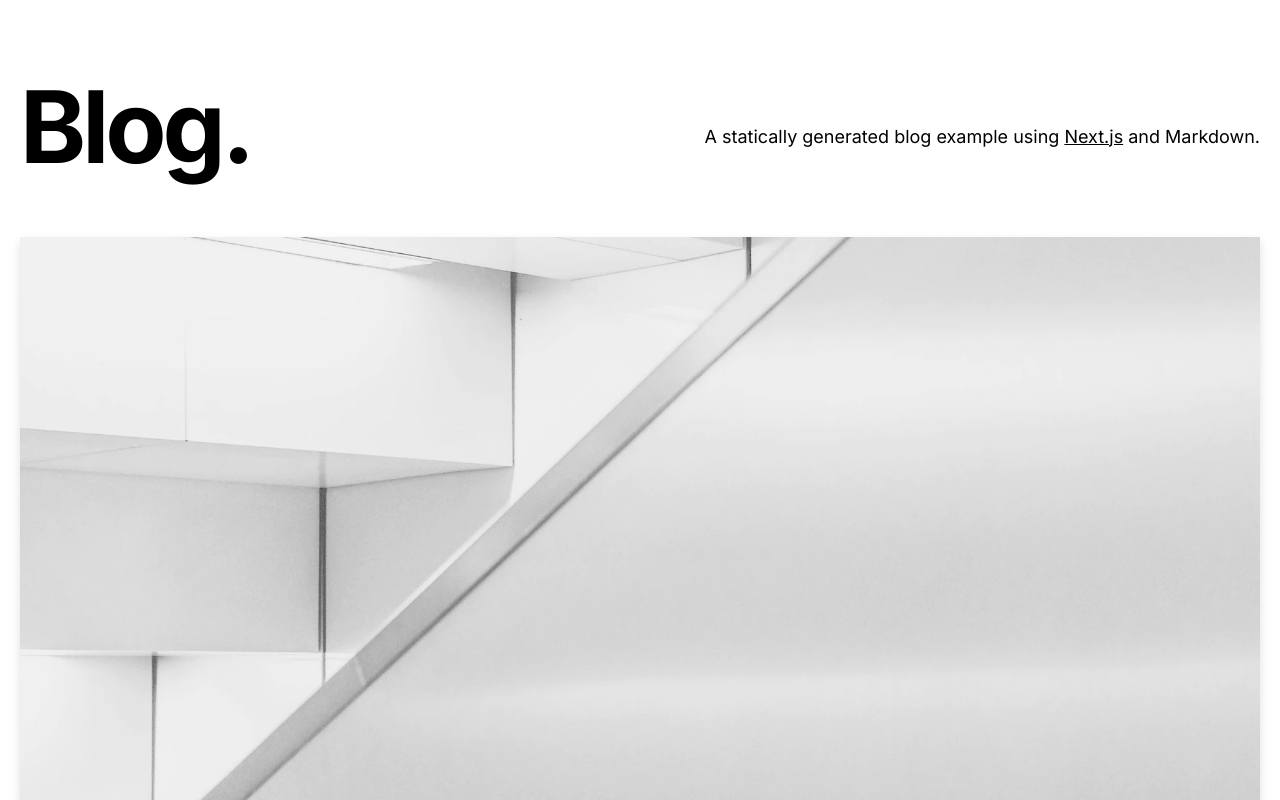
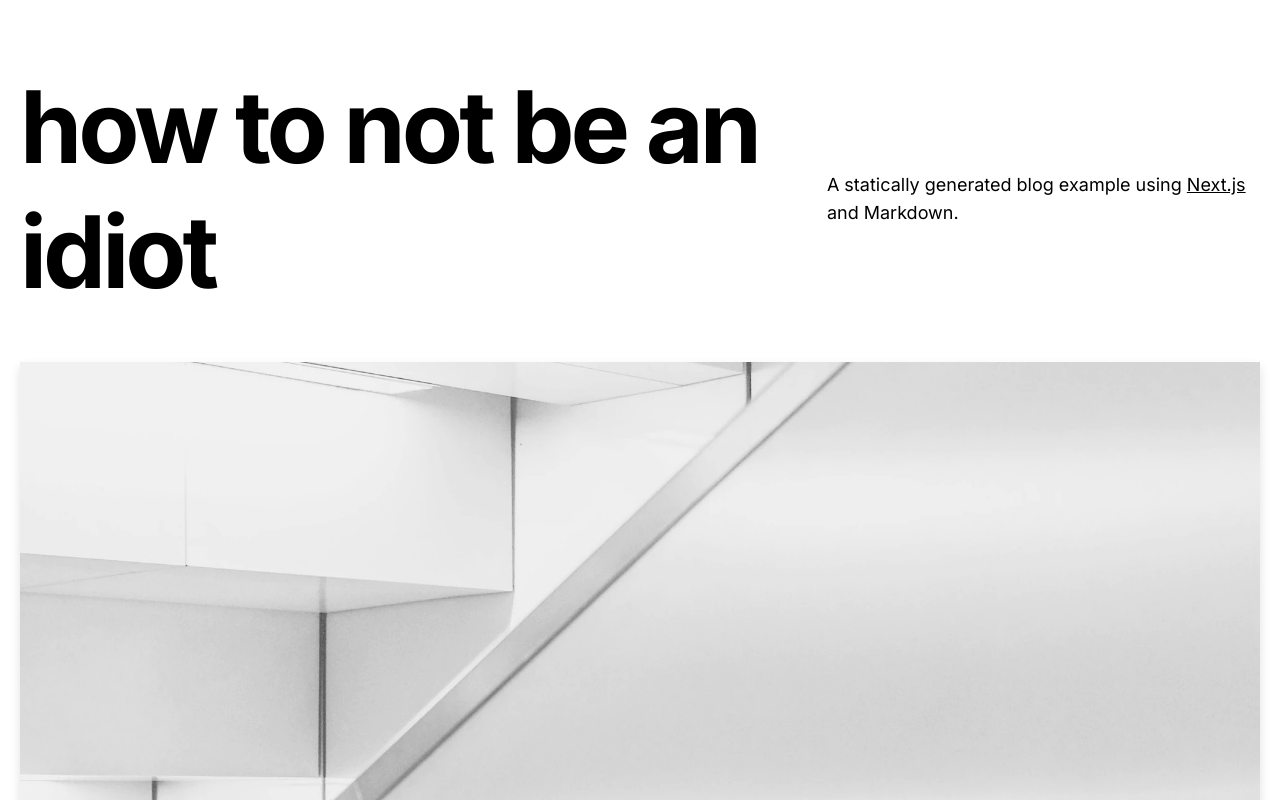
Before and after one commit to sethdaily/dont-be-stupid, a Next.js app: page / in a window 1280 px wide. Shown: the top 800 px of the page. Built offline with nearby package versions, Linux system fonts and the light colour scheme.

Commit message:
Update intro.tsx

```diff
--- a/src/app/_components/intro.tsx
+++ b/src/app/_components/intro.tsx
@@ -4,7 +4,7 @@ export function Intro() {
   return (
     <section className="flex-col md:flex-row flex items-center md:justify-between mt-16 mb-16 md:mb-12">
       <h1 className="text-5xl md:text-8xl font-bold tracking-tighter leading-tight md:pr-8">
-        Blog.
+        how to not be an idiot
       </h1>
       <h4 className="text-center md:text-left text-lg mt-5 md:pl-8">
         A statically generated blog example using{" "}
```
